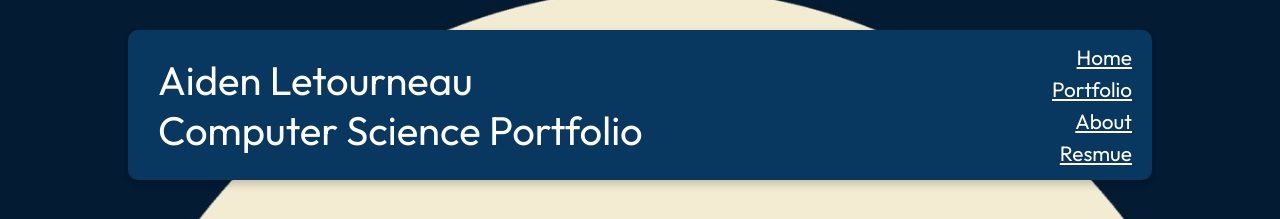
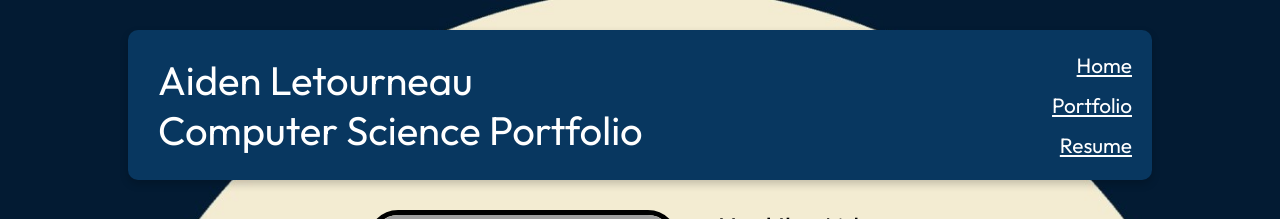
Before and after one commit to aidenletourneau/portfolioV2, a React (Vite) app: page / in a window 1280 px wide. Shown: the top 219 px of the page. Built offline with nearby package versions, Linux system fonts and the light colour scheme; grey boxes are pictures that could not be loaded.

Commit message:
used to index to make a default child routeforroot

```diff
--- a/src/Header.jsx
+++ b/src/Header.jsx
@@ -12,8 +12,8 @@ export default function Header(){
         <ul>
           <Link to="/"><li>Home</li></Link>
           <Link to="/portfolio"><li>Portfolio</li></Link>
-          <Link to="/about"><li>About</li></Link>
-          <Link to="/resume"><li>Resmue</li></Link>
+
+          <Link to="/resume"><li>Resume</li></Link>
         </ul>
       </nav>
     </header>
--- a/src/index.css
+++ b/src/index.css
@@ -16,7 +16,7 @@ a:hover {
 
 li {
   list-style-type: none;
-  line-height: 32px;
+  line-height: 40px;
   text-decoration: underline;
 }
 
--- a/src/main.jsx
+++ b/src/main.jsx
@@ -18,7 +18,6 @@ const router = createBrowserRouter([
     element: <Root/>,
     errorElement: <ErrorPage/>,
     children: [
-
       {
         path: '/resume',
         element: <ResumePage/>
@@ -28,7 +27,7 @@ const router = createBrowserRouter([
         element: <PortfolioPage/>
       },
       {
-        path: '/about',
+        index: true,
         element: <AboutPage/>
       },
     ]
```
Also changed, not shown: 1 other file (tests, documents, lock files or other folders).
